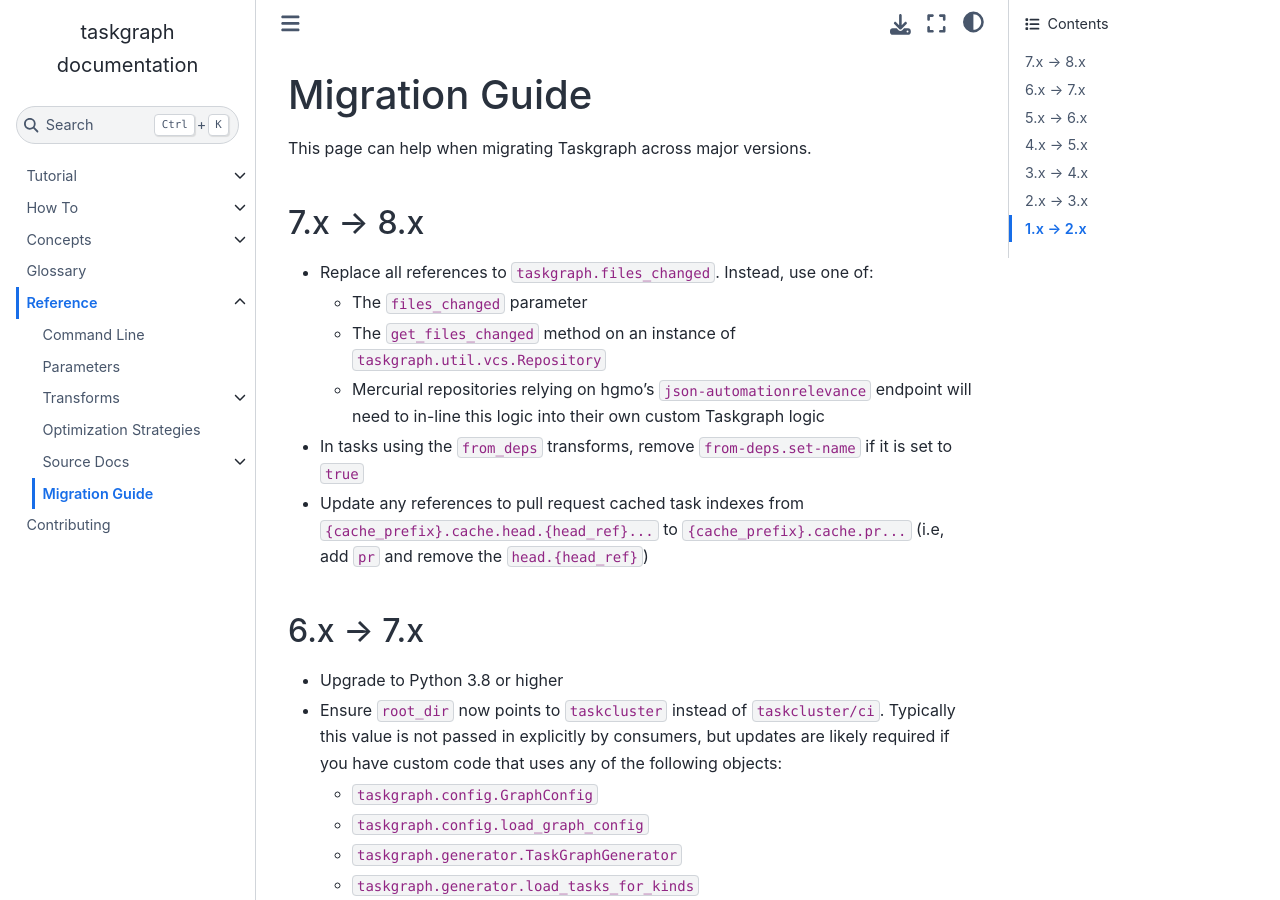
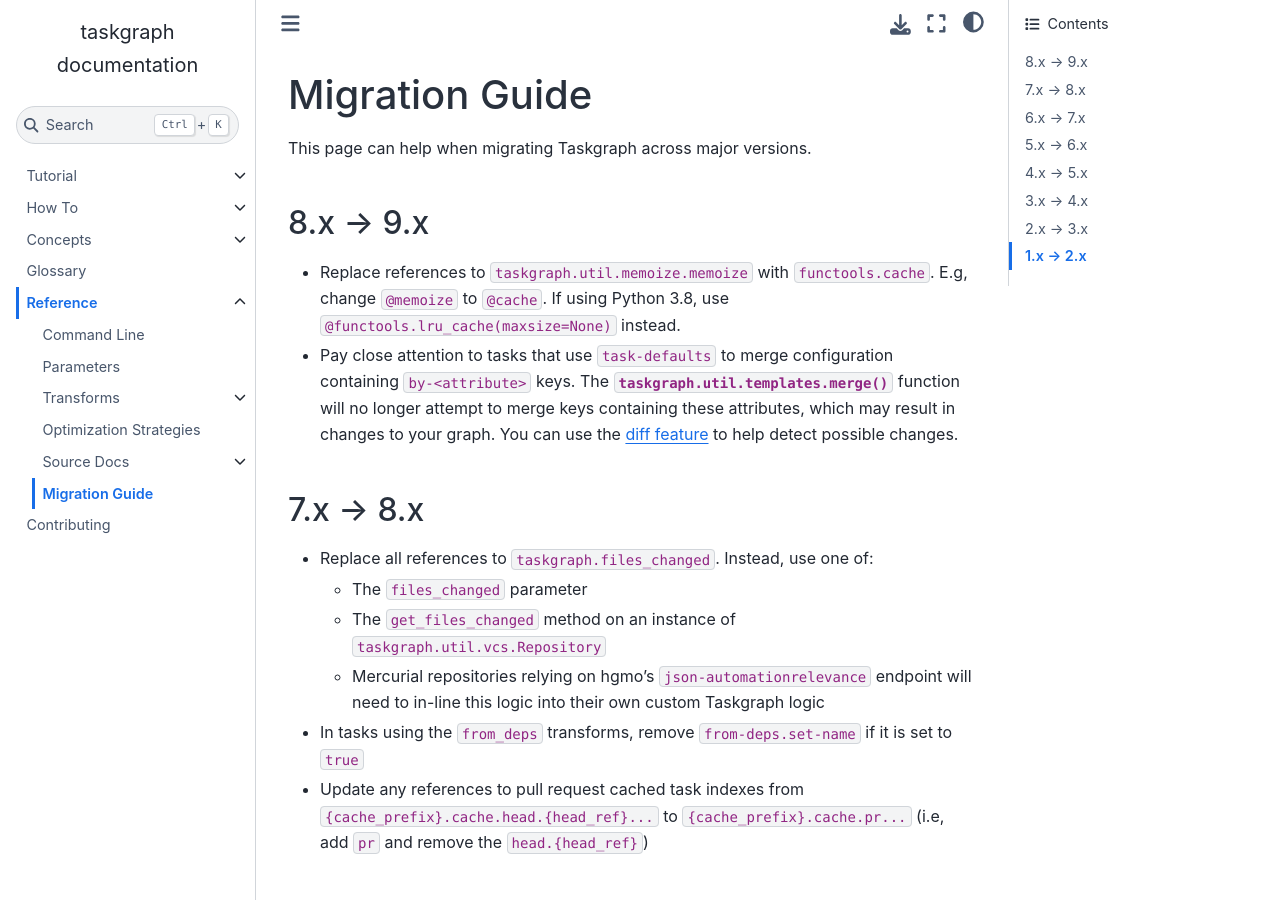
Before and after one commit to taskcluster/taskgraph, a Sphinx documentation site: the page built from docs/reference/migrations.rst, in a window 1280 px wide and 900 px high. Built offline with Sphinx 7.4.7 and the Sphinx Book theme 1.1.4, drawn with Linux system fonts in a browser that asks for light colours.

```diff
--- a/docs/reference/migrations.rst
+++ b/docs/reference/migrations.rst
@@ -2,6 +2,19 @@ Migration Guide
 ===============
 
 This page can help when migrating Taskgraph across major versions.
+
+8.x -> 9.x
+----------
+
+* Replace references to ``taskgraph.util.memoize.memoize`` with
+  ``functools.cache``. E.g, change ``@memoize`` to ``@cache``. If using Python
+  3.8, use ``@functools.lru_cache(maxsize=None)`` instead.
+* Pay close attention to tasks that use ``task-defaults`` to merge
+  configuration containing ``by-<attribute>`` keys. The
+  :func:`taskgraph.util.templates.merge` function will no longer attempt to merge
+  keys containing these attributes, which may result in changes to your graph.
+  You can use the :ref:`diff feature <diffing graphs>` to help detect possible
+  changes.
 
 7.x -> 8.x
 ----------
--- a/src/taskgraph/__init__.py
+++ b/src/taskgraph/__init__.py
@@ -2,7 +2,7 @@
 # License, v. 2.0. If a copy of the MPL was not distributed with this
 # file, You can obtain one at http://mozilla.org/MPL/2.0/.
 
-__version__ = "8.2.0"
+__version__ = "9.0.0"
 
 # Maximum number of dependencies a single task can have
 # https://docs.taskcluster.net/reference/platform/taskcluster-queue/references/api#createTask
```
Also changed, not shown: CHANGELOG.md (+17 -0 lines).
